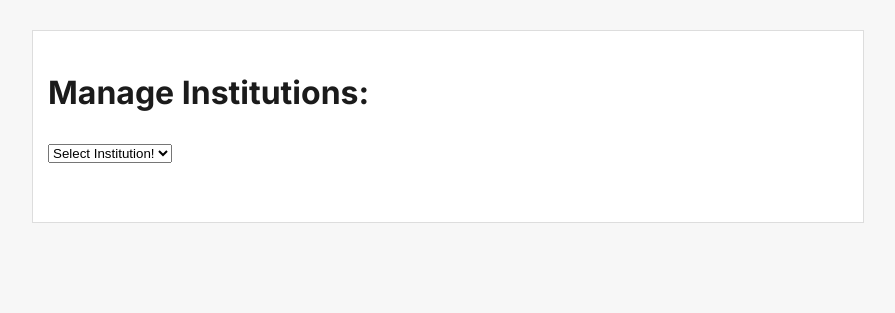
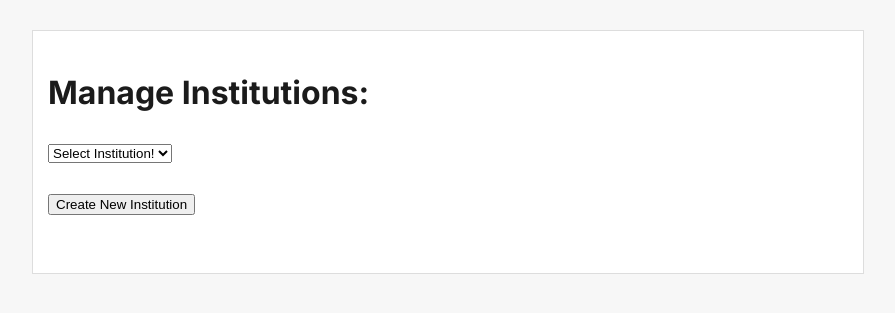
Before and after one commit to avirois/Knowledge4S, a Flask app: template templates/manage_institutions.html in a window 1280 px wide. Shown: the part 88-401 px from the top of the page, without its empty margins (192-1087 px from the left). Run offline with Flask 2, Linux system fonts and the light colour scheme; the template is opened without the code that fills it, so the values that code supplies are empty.

Commit message:
BSPM2021T3-113 Created button for creation of new institution

```diff
--- a/templates/manage_institutions.html
+++ b/templates/manage_institutions.html
@@ -13,5 +13,9 @@
         </select>
     </div>
     </br>
+    <div>
+        <a href="/create_institution" id="instCreate"><button>Create New Institution</button></a>
+    </div>
+    </br>
 </p>
 {% endblock %}
```
